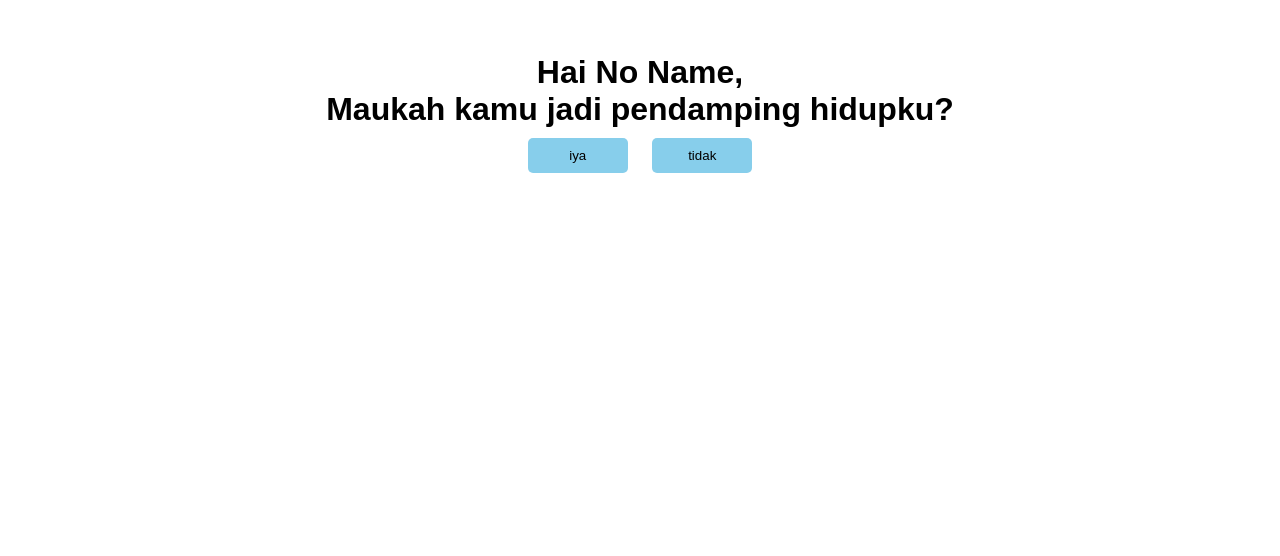
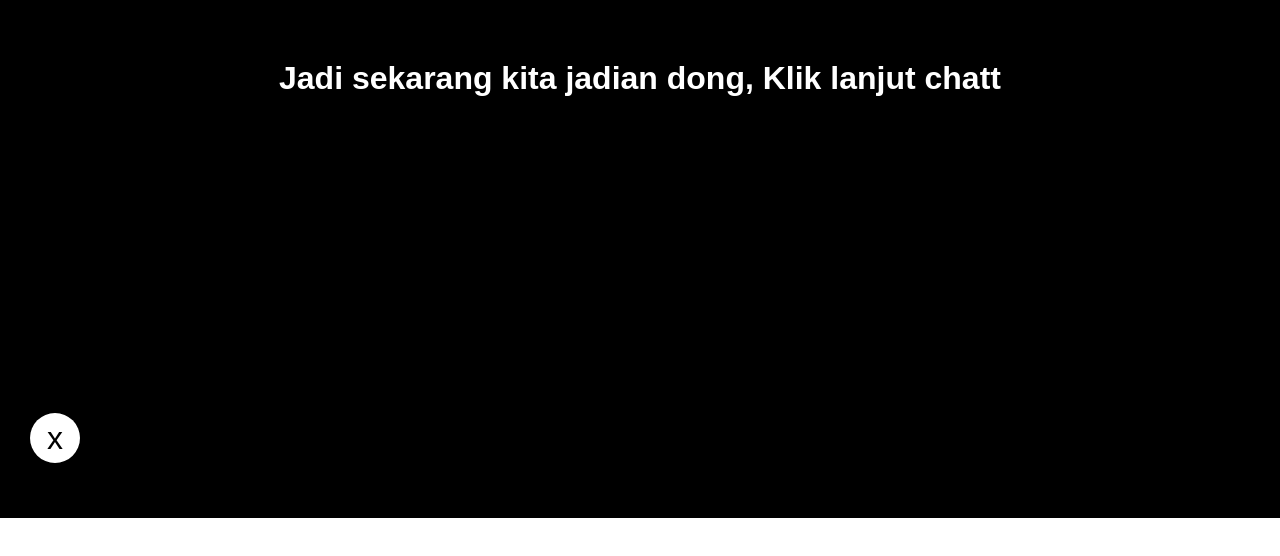
Before and after one commit to Rifars/nembakOnline, a plain HTML site: page index.html in a window 1280 px wide. Shown: the part 282-838 px from the top of the page. After the commit the page ends 800 px from the top, so only its background shows below. Drawn offline with Linux system fonts and the light colour scheme.

Commit message:
solved code

```diff
--- a/index.html
+++ b/index.html
@@ -44,6 +44,8 @@
 			color: white;
 			opacity: 1;
 			z-index: 999;
+			padding: 0 30px;
+			box-sizing: border-box;
 		}
 		.modal{
 			opacity: 0;
@@ -74,6 +76,13 @@
 			text-decoration: none;
 			color: white;
 		}
+		.text-modal{
+			display: flex;
+			justify-content: center;
+			align-items: center;
+			width: 100%;
+			height: 90%;
+		}
 	</style>
 </head>
 <body>
@@ -89,8 +98,8 @@
 			</div>
 		</div>
 
-		<div class="modal">
-			<div class="text-modal">
+		<div class="modal aktif">
+			<div class="text-modal ">
 				<h1>Jadi sekarang kita jadian dong, <a href="https://api.whatsapp.com/send?phone=6283112757176&text=Hai%20aku%20terima%20cinta%20kamu" >Klik lanjut </a> chatt</h1>
 			</div>
 
```
